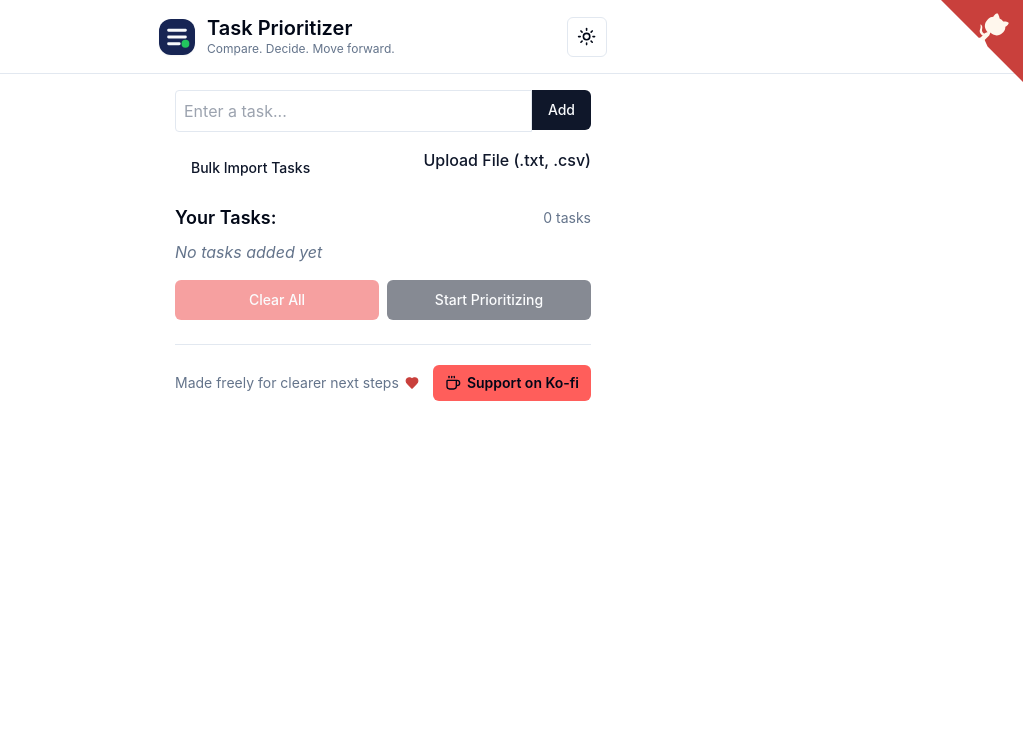
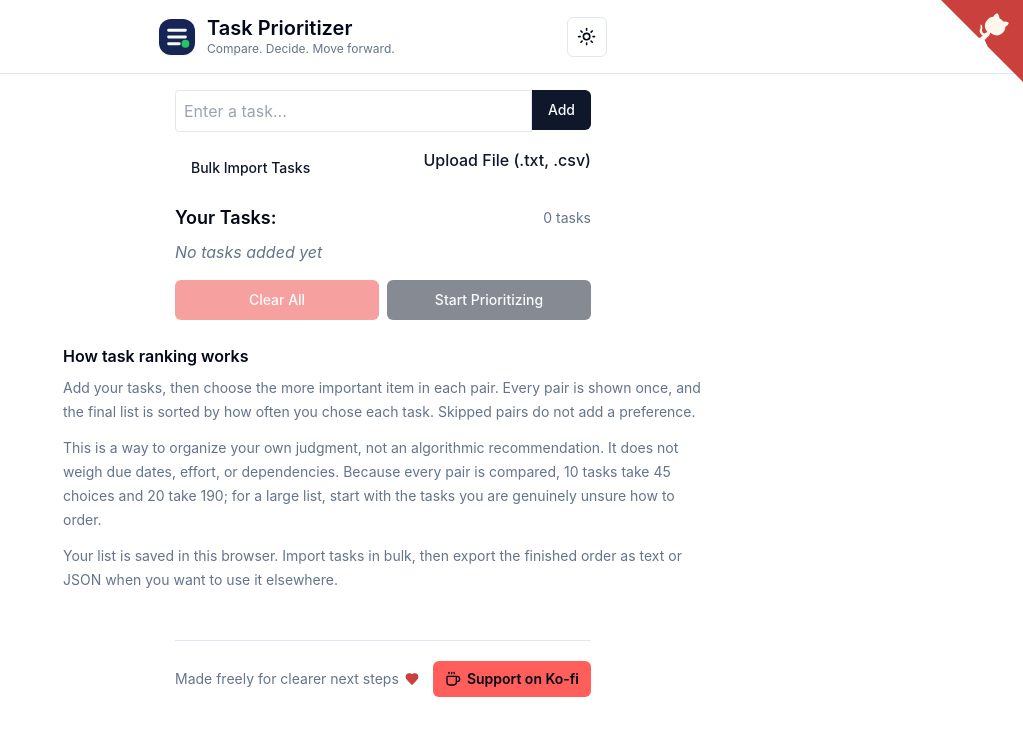
Before and after one commit to cdracars/task-prioritizer, a React (Create React App) app: page / in a window 1280 px wide. Shown: the top 736 px of the page, without its empty margins (257-1280 px from the left). Built offline with nearby package versions, Linux system fonts and the light colour scheme.

Commit message:
Add useful tool guidance to project pages

```diff
--- a/src/App.tsx
+++ b/src/App.tsx
@@ -64,6 +64,35 @@ function App(): ReactElement {
             <ErrorBoundary>
               <main>
                 <TaskPrioritizer />
+                <section
+                  aria-labelledby="ranking-guide-heading"
+                  className="mx-auto max-w-2xl px-4 pb-10 pt-2 text-sm leading-6 text-muted-foreground"
+                >
+                  <h2
+                    id="ranking-guide-heading"
+                    className="mb-2 text-base font-semibold text-foreground"
+                  >
+                    How task ranking works
+                  </h2>
+                  <p>
+                    Add your tasks, then choose the more important item in each
+                    pair. Every pair is shown once, and the final list is sorted
+                    by how often you chose each task. Skipped pairs do not add a
+                    preference.
+                  </p>
+                  <p className="mt-3">
+                    This is a way to organize your own judgment, not an
+                    algorithmic recommendation. It does not weigh due dates,
+                    effort, or dependencies. Because every pair is compared,
+                    10 tasks take 45 choices and 20 take 190; for a large list,
+                    start with the tasks you are genuinely unsure how to order.
+                  </p>
+                  <p className="mt-3">
+                    Your list is saved in this browser. Import tasks in bulk,
+                    then export the finished order as text or JSON when you want
+                    to use it elsewhere.
+                  </p>
+                </section>
               </main>
             </ErrorBoundary>
             <footer className="mx-auto max-w-md px-4 pb-6 pt-2">
```
